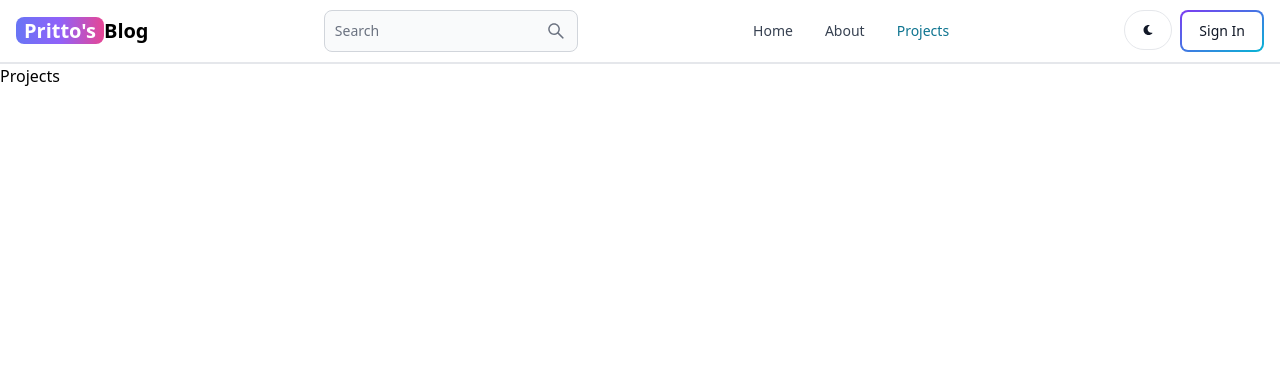
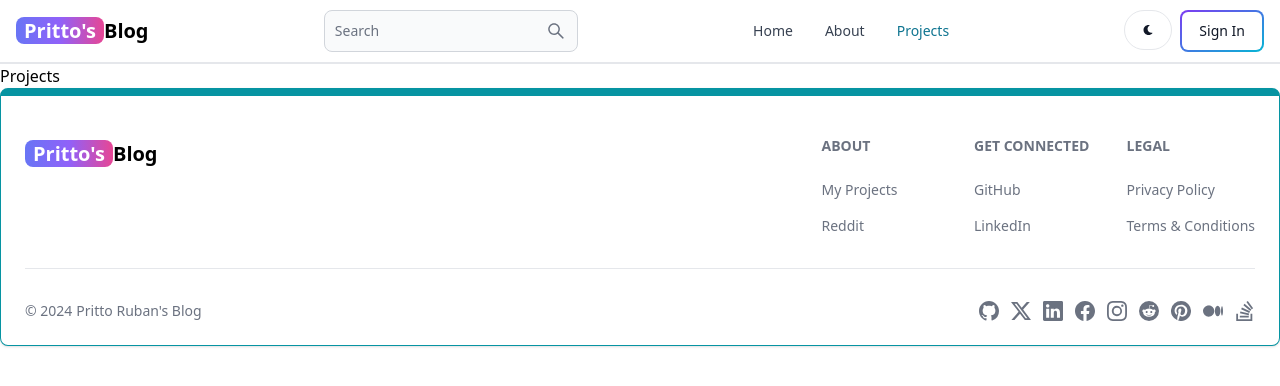
Before and after one commit to PrittoRuban/MERN_Blog, a React (Vite) app in the folder Client/: page /projects in a window 1280 px wide. Shown: the top 386 px of the page. Built offline with nearby package versions, Linux system fonts and the light colour scheme.

Commit message:
Create and add footer component

```diff
--- a/Client/src/App.jsx
+++ b/Client/src/App.jsx
@@ -1,5 +1,4 @@
 import { BrowserRouter, Routes, Route } from "react-router-dom";
-
 
 import Home from "./pages/Home";
 import About from "./pages/About";
@@ -8,6 +7,7 @@
 import Dashboard from "./pages/Dashboard";
 import Projects from "./pages/Projects";
 import Header from "./components/Header";
+import Footer from "./components/Footer";
 
 export default function App() {
   return (
@@ -22,6 +22,8 @@
         <Route path="/dashboard" element={<Dashboard />} />
         <Route path="/projects" element={<Projects />} />
       </Routes>
+
+      <Footer />
     </BrowserRouter>
   );
 }
--- /dev/null
+++ b/Client/src/components/Footer.jsx
@@ -0,0 +1,98 @@
+import { Footer } from "flowbite-react";
+import { Link } from "react-router-dom";
+import { BsFacebook, BsGithub, BsInstagram, BsLinkedin, BsMedium, BsPinterest, BsReddit, BsStackOverflow, BsTwitterX} from "react-icons/bs";
+
+export default function FooterComponent() {
+  return (
+    <Footer container className="border border-t-8 border-teal-500">
+      <div className="w-full max-w-7xl mx-auto">
+        <div className="grid w-full justify-between sm:flex md:grid-cols-1">
+          <div className="mt-5">
+            <Link
+              to="/"
+              className="self-center whitespace-nowrap text-lg
+       sm:text-xl font-semibold dark:text-white"
+            >
+              <span
+                className="px-2 py -1 bg-gradient-to-r from-indigo-500
+         via-purple-500 to-pink-500 rounded-lg text-white"
+              >
+                Pritto's
+              </span>
+              Blog
+            </Link>
+          </div>
+          <div
+            className="grid grid-cols-2 gap-8 mt-4  sm:grid-cols-3
+          sm:gap-6"
+          >
+            <div>
+              <Footer.Title title="About" />
+              <Footer.LinkGroup col>
+                <Footer.Link
+                  href="https://github.com/PrittoRuban?tab=repositories"
+                  target="_blank"
+                  rel="noopener noreferrer"
+                >
+                  My Projects
+                </Footer.Link>
+                <Footer.Link
+                  href="https://www.reddit.com/user/prittoruban/?rdt=32844"
+                  target="_blank"
+                  rel="noopener noreferrer"
+                >
+                  Reddit
+                </Footer.Link>
+              </Footer.LinkGroup>
+            </div>
+            <div>
+              <Footer.Title title="Get Connected" />
+              <Footer.LinkGroup col>
+                <Footer.Link
+                  href="https://github.com/PrittoRuban"
+                  target="_blank"
+                  rel="noopener noreferrer"
+                >
+                  GitHub
+                </Footer.Link>
+                <Footer.Link
+                  href="https://linkedin.com/in/prittoruban"
+                  target="_blank"
+                  rel="noopener noreferrer"
+                >
+                  LinkedIn
+                </Footer.Link>
+              </Footer.LinkGroup>
+            </div>
+            <div>
+              <Footer.Title title="Legal" />
+              <Footer.LinkGroup col>
+                <Footer.Link href="#">Privacy Policy</Footer.Link>
+                <Footer.Link href="#">Terms &amp; Conditions</Footer.Link>
+              </Footer.LinkGroup>
+            </div>
+          </div>
+        </div>
+        <Footer.Divider />
+        <div className="w-full sm:flex sm:items-center sm:justify-between">
+          <Footer.Copyright
+            href="#"
+            by="Pritto Ruban's Blog"
+            year={new Date().getFullYear()}
+          />
+          <div className="flex gap-3 sm:mt-0 mt-4 sm:justify-center">
+            <Footer.Icon href="https://github.com/PrittoRuban" target="_blank" icon={BsGithub} />
+            <Footer.Icon href="https://twitter.com/prittoruban" target="_blank" icon={BsTwitterX} />
+            <Footer.Icon href="https://linkedin.com/in/prittoruban" target="_blank" icon={BsLinkedin} />
+            <Footer.Icon href="https://www.facebook.com/prittoruban?mibextid=ZbWKwL" target="_blank" icon={BsFacebook} />
+            <Footer.Icon href="https://www.instagram.com/prittorubanofficial/?igsh=ODhxZjQ5YW5nbG9h" target="_blank" icon={BsInstagram} />
+            <Footer.Icon href="https://www.reddit.com/user/prittoruban/?rdt=32844" target="_blank" icon={BsReddit} />
+            <Footer.Icon href="https://pin.it/5OsHuu85T" target="_blank" icon={BsPinterest} />
+            <Footer.Icon href="https://medium.com/@prittoruban" target="_blank" icon={BsMedium} />
+            <Footer.Icon href="https://stackoverflow.com/users/22302751/pritto-ruban" target="_blank" icon={BsStackOverflow} />
+          </div>
+        </div>
+      </div>
+    </Footer>
+  );
+}
```
